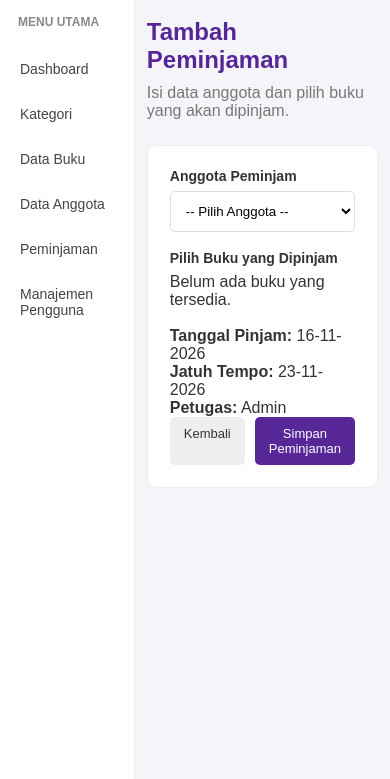
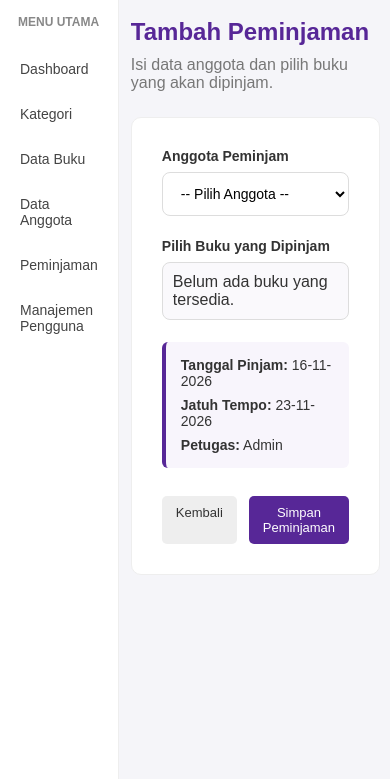
Before and after one commit to muhihsan1585-lab/Sistem-Informasi-Perpustakaan-Sederhana, a Laravel app: page /borrowings/create in a window 390 px wide. Shown: the part 65-844 px from the top of the page. Run offline with Laravel 12, Linux system fonts and the light colour scheme; a user stored in the database is signed in; data comes from the database, SQL or seed files in the repository; data that the repository does not hold is empty.

Commit message:
style(ui): improve member and borrowing pages with status badges

```diff
--- a/public/css/style.css
+++ b/public/css/style.css
@@ -280,3 +280,295 @@ body {
     margin-top: 5px;
     font-size: 12px;
 }
+
+
+/* =========================
+BORROWING MANAGEMENT
+========================= */
+
+.borrowing-book-list {
+    border: 1px solid #ddd;
+    border-radius: 8px;
+    padding: 10px;
+    max-height: 260px;
+    overflow-y: auto;
+    background: #faf9fc;
+}
+
+.form-group .borrowing-book-item {
+    display: flex;
+    align-items: center;
+    gap: 12px;
+    padding: 12px;
+    margin-bottom: 6px;
+    background: white;
+    border: 1px solid #eee;
+    border-radius: 6px;
+    cursor: pointer;
+    font-weight: normal;
+}
+
+.borrowing-book-item:hover {
+    background: #f1eafa;
+    border-color: #572797;
+}
+
+.form-group .borrowing-book-item input {
+    width: 18px;
+    height: 18px;
+    accent-color: #572797;
+    flex-shrink: 0;
+}
+
+.borrowing-book-item span {
+    display: flex;
+    flex-direction: column;
+    gap: 5px;
+}
+
+.borrowing-book-item small {
+    color: #777;
+    font-size: 12px;
+}
+
+.borrowing-info {
+    background: #f8f5fc;
+    border-left: 4px solid #572797;
+    padding: 15px;
+    border-radius: 6px;
+    margin-bottom: 22px;
+}
+
+.borrowing-info p {
+    margin-bottom: 8px;
+    font-size: 14px;
+}
+
+.borrowing-info p:last-child {
+    margin-bottom: 0;
+}
+
+
+
+/* ==============================
+   DETAIL ANGGOTA & PEMINJAMAN
+============================== */
+
+.detail-card {
+    padding: 28px;
+    max-width: 1000px;
+}
+
+.detail-card-header {
+    display: flex;
+    align-items: center;
+    gap: 18px;
+    padding-bottom: 22px;
+    margin-bottom: 24px;
+    border-bottom: 1px solid #eee;
+    flex-wrap: wrap;
+}
+
+.detail-card-header h3 {
+    font-size: 20px;
+    color: #333;
+    margin: 0 0 6px;
+}
+
+.detail-card-header p {
+    font-size: 14px;
+    color: #777;
+    margin: 0;
+}
+
+.detail-avatar {
+    width: 58px;
+    height: 58px;
+    border-radius: 50%;
+    background: #572797;
+    color: white;
+    display: flex;
+    align-items: center;
+    justify-content: center;
+    font-size: 24px;
+    font-weight: bold;
+}
+
+.detail-grid {
+    display: grid;
+    grid-template-columns: repeat(2, minmax(0, 1fr));
+    gap: 20px;
+    margin-bottom: 28px;
+}
+
+.detail-field {
+    display: flex;
+    flex-direction: column;
+    gap: 8px;
+    padding: 15px;
+    background: #f8f7fb;
+    border-radius: 8px;
+    min-width: 0;
+}
+
+.detail-field span {
+    font-size: 13px;
+    color: #777;
+}
+
+.detail-field strong {
+    font-size: 15px;
+    color: #333;
+    overflow-wrap: anywhere;
+}
+
+.detail-section-title {
+    font-size: 17px;
+    color: #333;
+    margin-bottom: 18px;
+}
+
+.detail-card .form-actions {
+    display: flex;
+    gap: 12px;
+    align-items: center;
+    flex-wrap: wrap;
+    margin-top: 25px;
+}
+
+.detail-card .form-actions form {
+    margin: 0;
+}
+
+@media (max-width: 768px) {
+    .detail-grid {
+        grid-template-columns: 1fr;
+    }
+
+    .detail-card {
+        padding: 18px;
+    }
+}
+
+
+
+/* ==============================
+   FORM MEMBER MANAGEMENT
+============================== */
+
+.form-card {
+    max-width: 800px;
+    padding: 30px;
+}
+
+.form-card .form-group {
+    margin-bottom: 22px;
+}
+
+.form-card .form-group label {
+    display: block;
+    margin-bottom: 8px;
+    font-weight: 600;
+    color: #333;
+    font-size: 14px;
+}
+
+.form-card .form-group input,
+.form-card .form-group textarea,
+.form-card .form-group select {
+    display: block;
+    width: 100%;
+    box-sizing: border-box;
+    padding: 12px 14px;
+    border: 1px solid #ddd;
+    border-radius: 8px;
+    font-size: 14px;
+    font-family: inherit;
+    background: #fff;
+    transition: border-color 0.2s, box-shadow 0.2s;
+}
+
+.form-card .form-group input:focus,
+.form-card .form-group textarea:focus,
+.form-card .form-group select:focus {
+    outline: none;
+    border-color: #572797;
+    box-shadow: 0 0 0 3px rgba(87, 39, 151, 0.12);
+}
+
+.form-card .form-actions {
+    display: flex;
+    gap: 12px;
+    justify-content: flex-end;
+    margin-top: 28px;
+}
+
+.error-text {
+    display: block;
+    color: #dc2626;
+    font-size: 12px;
+    margin-top: 5px;
+}
+
+
+/* ==================================
+   STATUS STOK DAN PEMINJAMAN BUKU
+================================== */
+
+.book-stock,
+.book-borrowed,
+.borrowing-status {
+    display: inline-flex;
+    align-items: center;
+    justify-content: center;
+    padding: 7px 12px;
+    border-radius: 20px;
+    font-size: 12px;
+    font-weight: 600;
+    white-space: nowrap;
+}
+
+/* Stok tersedia */
+.book-stock.available {
+    background: #dcfce7;
+    color: #166534;
+}
+
+/* Stok habis */
+.book-stock.empty {
+    background: #fee2e2;
+    color: #b91c1c;
+}
+
+/* Buku sedang dipinjam */
+.book-borrowed.active {
+    background: #fef3c7;
+    color: #92400e;
+}
+
+/* Tidak ada peminjaman aktif */
+.book-borrowed.inactive {
+    background: #e5e7eb;
+    color: #4b5563;
+}
+
+/* Status transaksi: borrowed */
+.borrowing-status.borrowed {
+    background: #fef3c7;
+    color: #92400e;
+    border: 1px solid #fcd34d;
+}
+
+/* Status transaksi: returned */
+.borrowing-status.returned {
+    background: #dcfce7;
+    color: #166534;
+    border: 1px solid #86efac;
+}
+
+/* Efek halus */
+.book-stock,
+.book-borrowed,
+.borrowing-status {
+    transition: all 0.2s ease;
+}
--- a/resources/views/includes/sidebar.blade.php
+++ b/resources/views/includes/sidebar.blade.php
@@ -2,27 +2,63 @@
     <div class="sidebar-title">MENU UTAMA</div>
 
     @if(Auth::user()->role === 'admin')
-    <a href="{{ route('admin.dashboard') }}" class="menu-link">Dashboard</a>
-    <a href="{{ route('categories.index') }}" class="menu-link">
+
+    <a href="{{ route('admin.dashboard') }}"
+        class="menu-link">
+        Dashboard
+    </a>
+
+    <a href="{{ route('categories.index') }}"
+        class="menu-link">
         Kategori
     </a>
 
-    <a href="{{ route('books.index') }}" class="menu-link">
+    <a href="{{ route('books.index') }}"
+        class="menu-link">
         Data Buku
     </a>
-    <div class="menu-link">Data Anggota</div>
-    <div class="menu-link">Peminjaman</div>
-    <a href="{{ route('users.index') }}" class="menu-link">Manajemen Pengguna</a>
-    @else
-    <a href="{{ route('petugas.dashboard') }}" class="menu-link">Dashboard</a>
-    <a href="{{ route('categories.index') }}" class="menu-link">
+
+    <a href="{{ route('members.index') }}"
+        class="menu-link">
+        Data Anggota
+    </a>
+
+    <a href="{{ route('borrowings.index') }}"
+        class="menu-link">
+        Peminjaman
+    </a>
+
+    <a href="{{ route('users.index') }}"
+        class="menu-link">
+        Manajemen Pengguna
+    </a>
+
+    @elseif(Auth::user()->role === 'petugas')
+
+    <a href="{{ route('petugas.dashboard') }}"
+        class="menu-link">
+        Dashboard
+    </a>
+
+    <a href="{{ route('categories.index') }}"
+        class="menu-link">
         Kategori
     </a>
 
-    <a href="{{ route('books.index') }}" class="menu-link">
+    <a href="{{ route('books.index') }}"
+        class="menu-link">
         Data Buku
     </a>
-    <div class="menu-link">Data Anggota</div>
-    <div class="menu-link">Peminjaman</div>
+
+    <a href="{{ route('members.index') }}"
+        class="menu-link">
+        Data Anggota
+    </a>
+
+    <a href="{{ route('borrowings.index') }}"
+        class="menu-link">
+        Peminjaman
+    </a>
+
     @endif
 </aside>
--- a/resources/views/layouts/app.blade.php
+++ b/resources/views/layouts/app.blade.php
@@ -1,11 +1,13 @@
 <!DOCTYPE html>
 <html lang="id">
+
 <head>
     <meta charset="UTF-8">
     <meta name="viewport" content="width=device-width, initial-scale=1.0">
     <title>@yield('title') - Sistem Perpustakaan</title>
     <link rel="stylesheet" href="{{ asset('css/style.css') }}">
 </head>
+
 <body>
     @include('includes.navbar')
 
@@ -17,4 +19,5 @@
         </main>
     </div>
 </body>
+
 </html>
```
